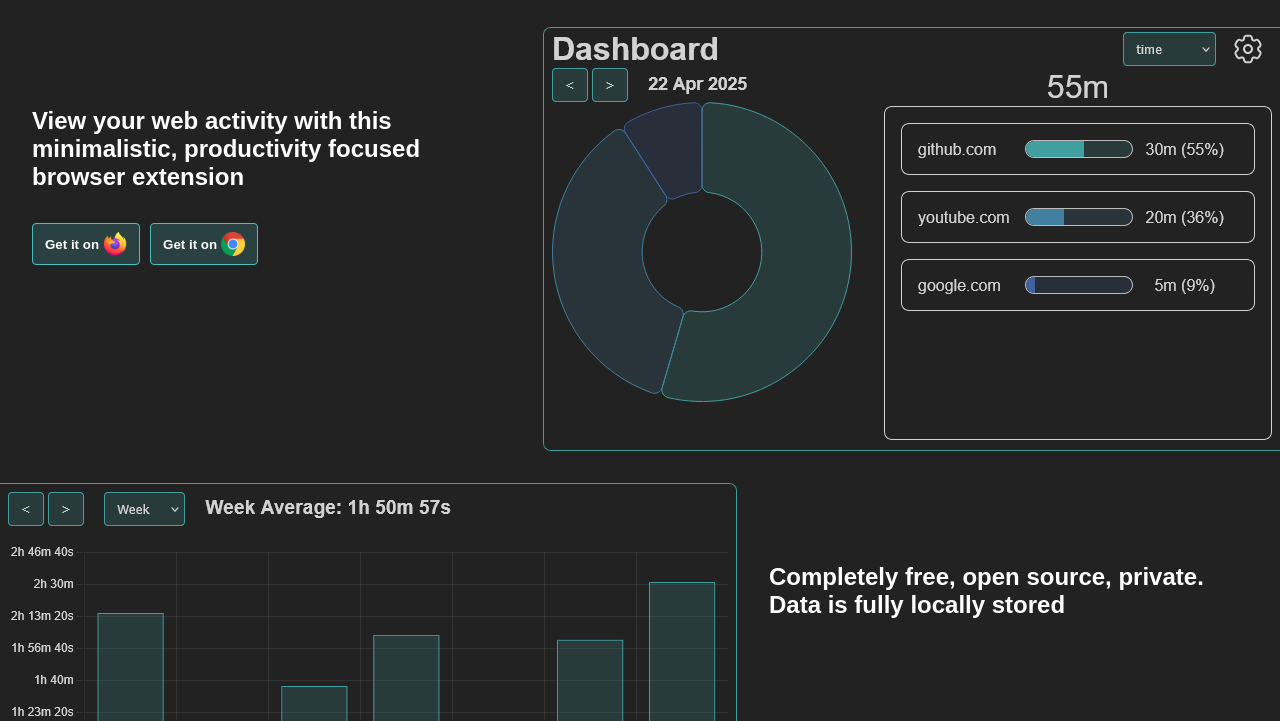
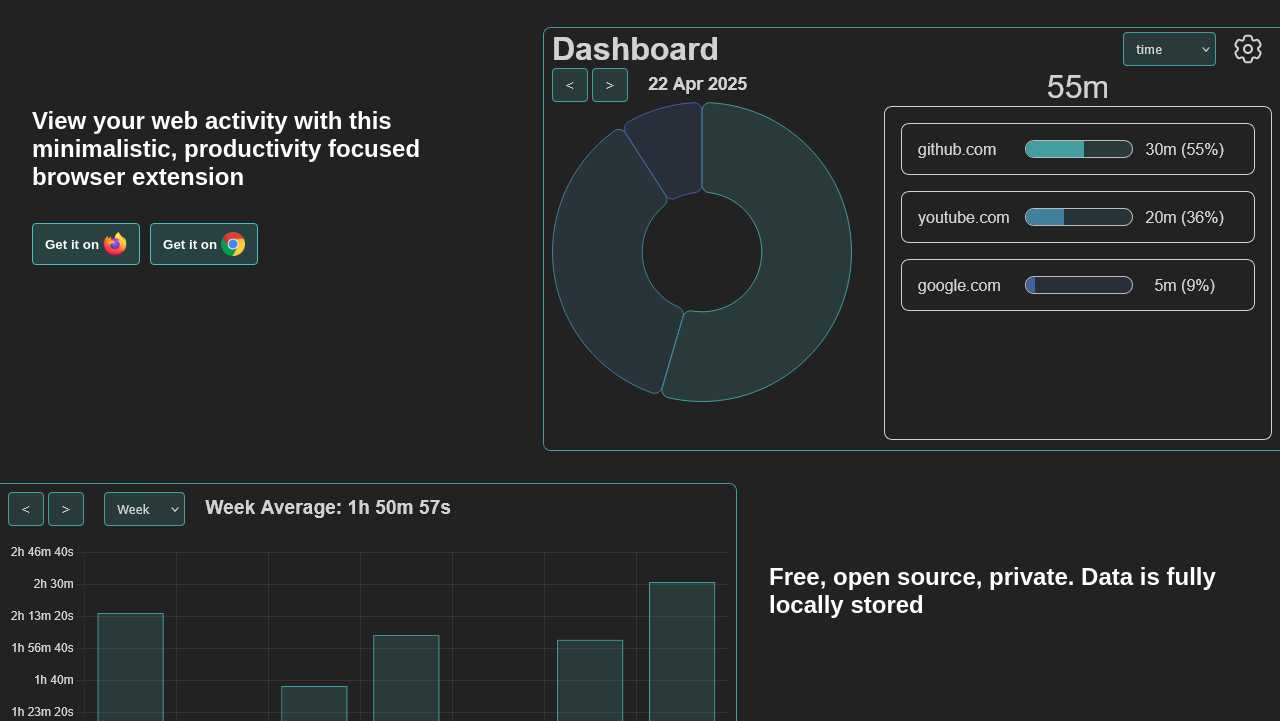
Before and after one commit to VladNikiforov/time-flow-page, a plain HTML site: page index.html in a window 1280 px wide. Shown: the part 79-800 px from the top of the page. Drawn offline with Linux system fonts and the light colour scheme.

Commit message:
text change (again)

```diff
--- a/index.html
+++ b/index.html
@@ -30,7 +30,7 @@
 
     <div class="section reverse">
         <div class="text">
-            Completely free, open source, private. Data is fully locally stored
+            Free, open source, private. Data is fully locally stored
         </div>
         <img src="assets/screenshots/2.png" class="image left">
     </div>
```
